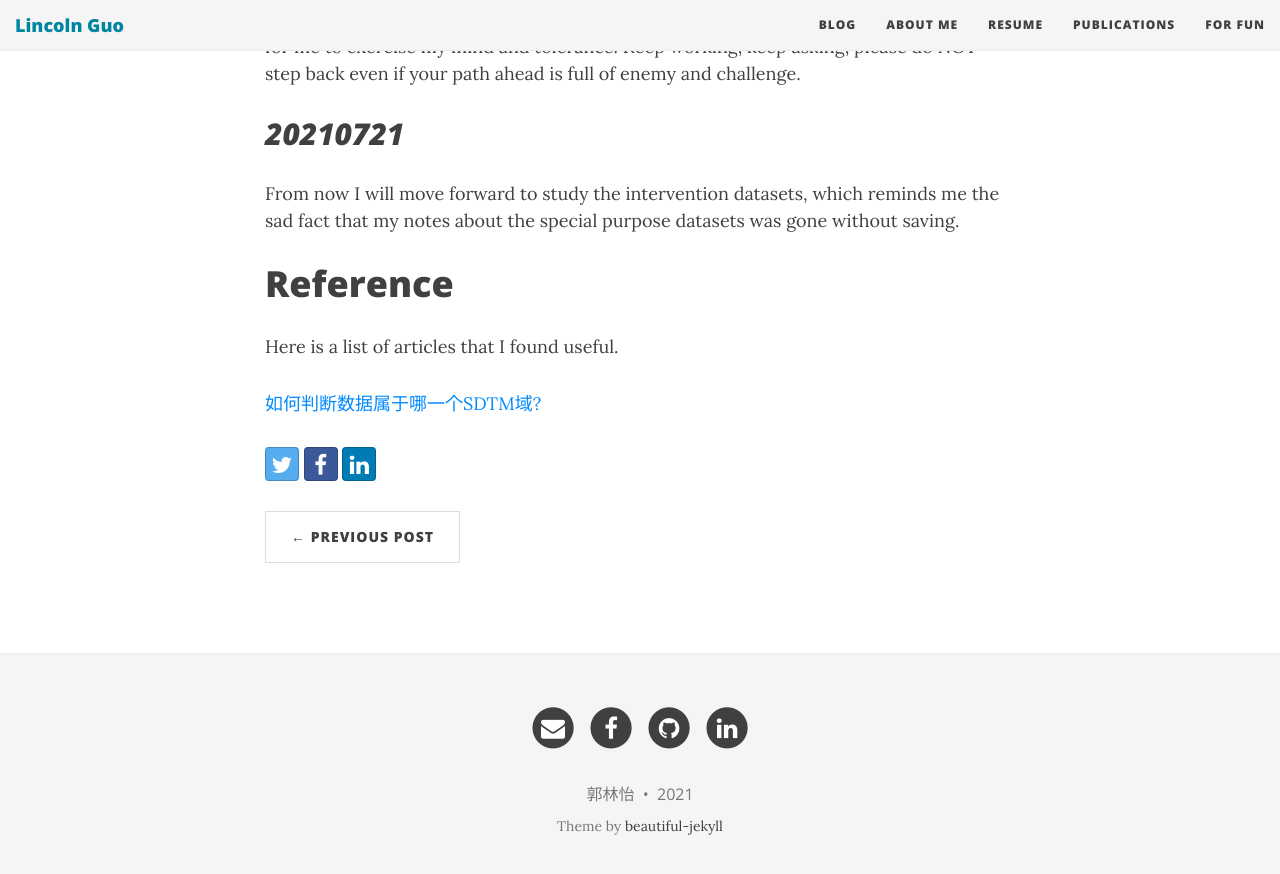
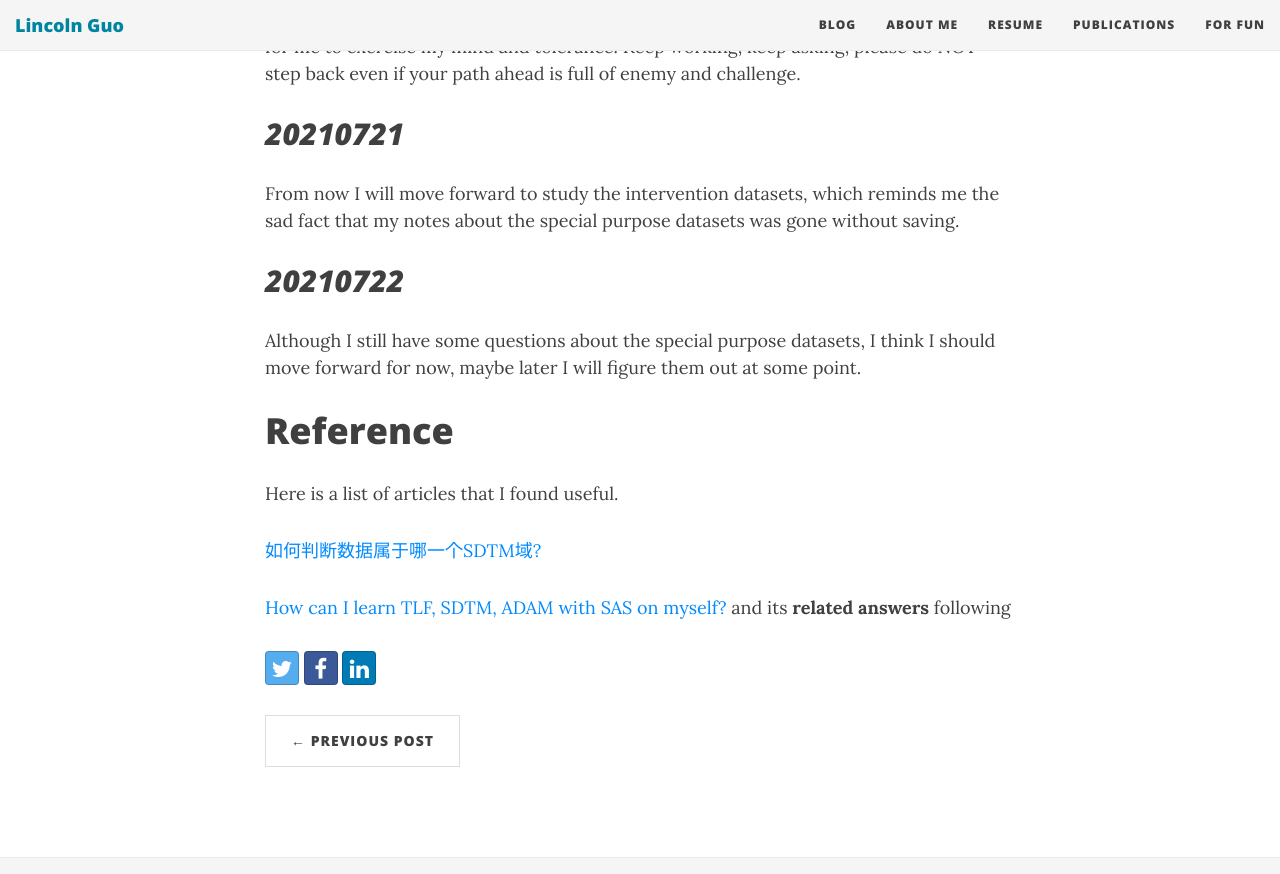
Before and after one commit to LinyiGuo96/LinyiGuo96.github.io, a Jekyll site: the page built from _posts/2021-06-16-SAS-Clinical-Trial-Study-Notes.md, in a window 1280 px wide and 900 px high, scrolled down 12768 px. Shown: the top 874 px of the window. Built offline with Jekyll 4.4.1, drawn with Linux system fonts in a browser that asks for light colours; nearby versions of some CDN libraries; comment, search, counter and statistics services are not loaded.

Commit message:
Update 2021-06-16-SAS-Clinical-Trial-Study-Notes.md

```diff
--- a/_posts/2021-06-16-SAS-Clinical-Trial-Study-Notes.md
+++ b/_posts/2021-06-16-SAS-Clinical-Trial-Study-Notes.md
@@ -387,7 +387,9 @@ Although I am very very very unpleasant with my current position, it's still a g
 
 From now I will move forward to study the intervention datasets, which reminds me the sad fact that my notes about the special purpose datasets was gone without saving.
 
+## _20210722_
 
+Although I still have some questions about the special purpose datasets, I think I should move forward for now, maybe later I will figure them out at some point.
 
 
 # Reference
@@ -396,3 +398,5 @@ Here is a list of articles that I found useful.
 
 
 [如何判断数据属于哪一个SDTM域?](https://www.jianshu.com/p/422200e246b0)
+
+[How can I learn TLF, SDTM, ADAM with SAS on myself?](https://www.quora.com/How-can-I-learn-TLF-SDTM-ADAM-with-SAS-on-myself) and its **related answers** following
```
